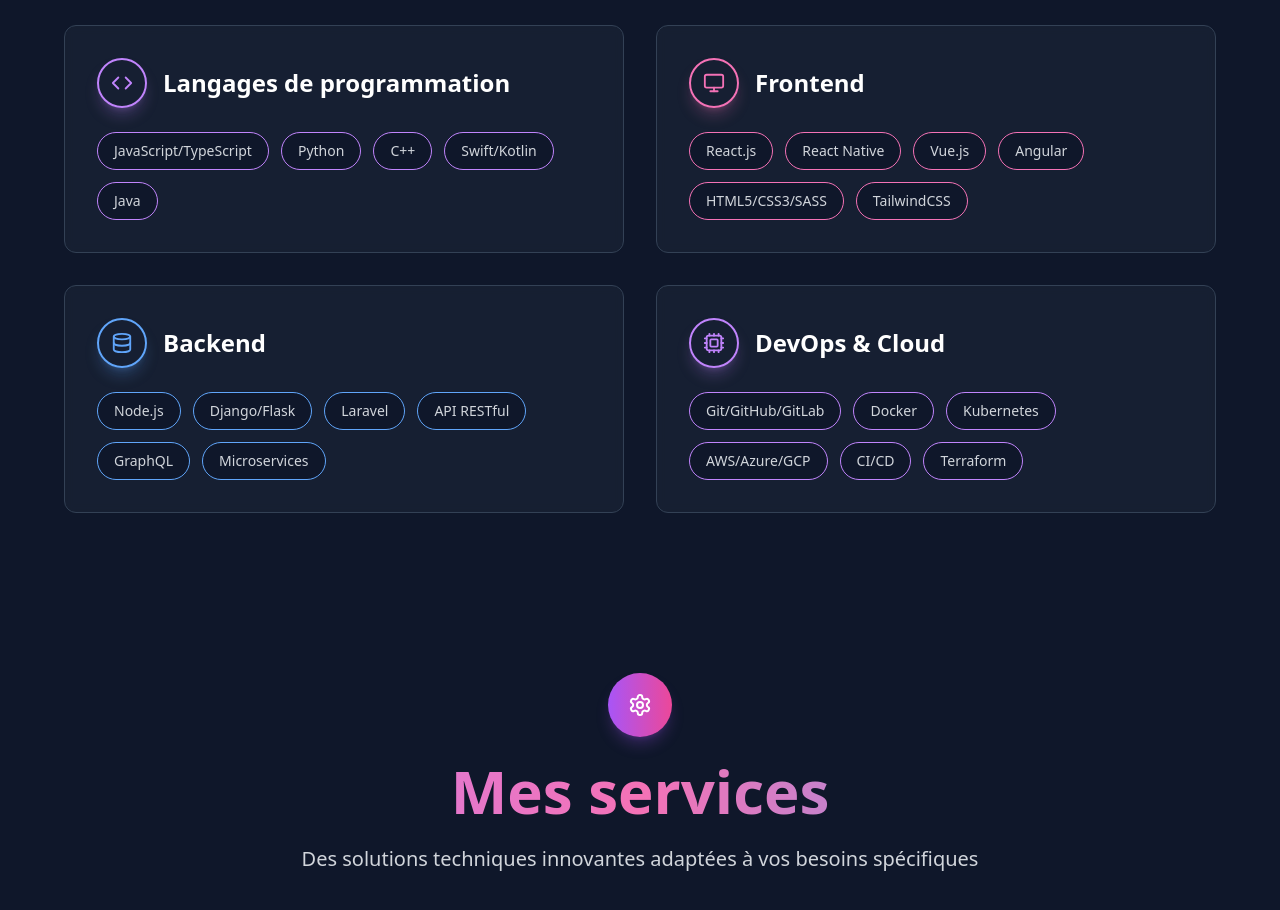
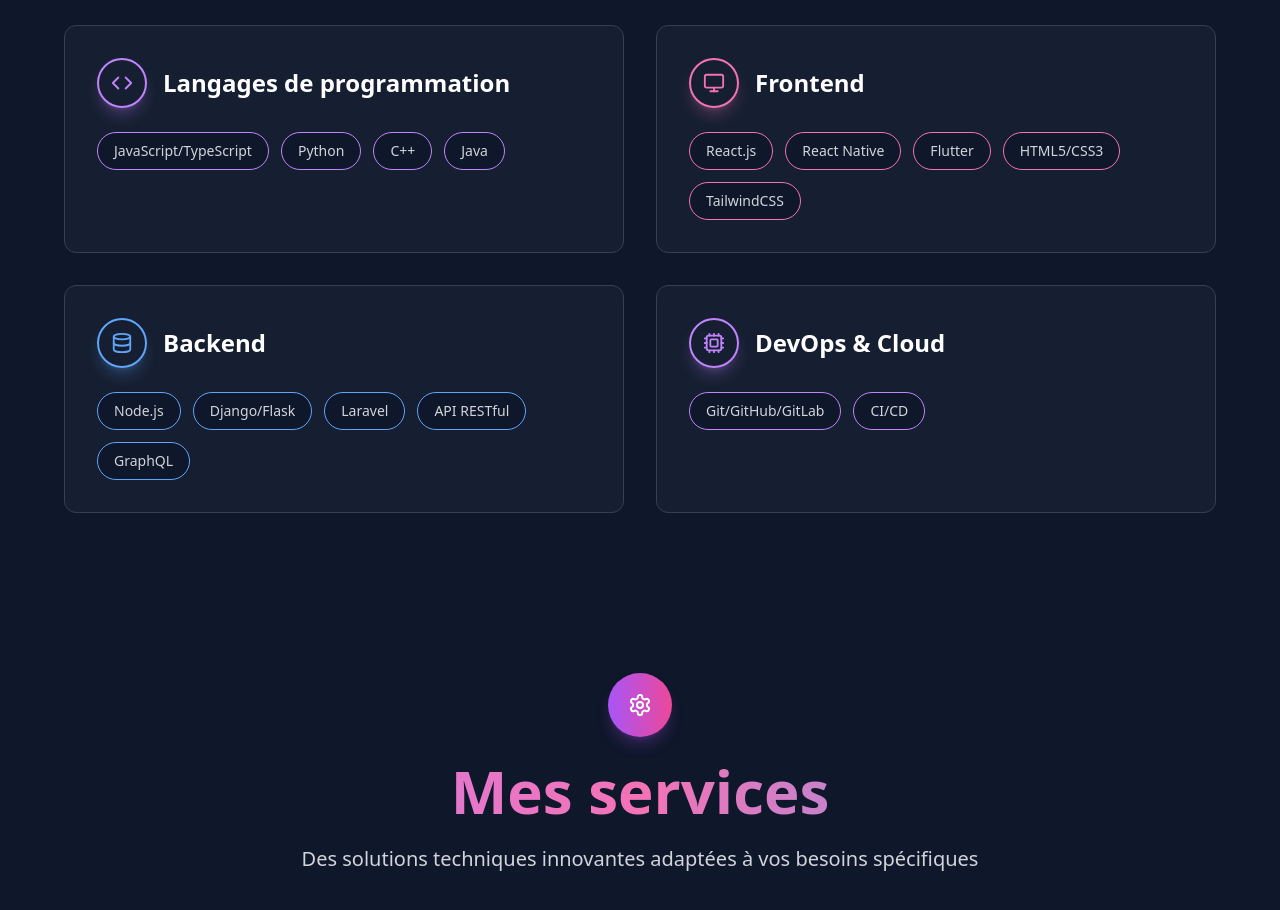
Before and after one commit to 7Emma/Portfolio, a React (Vite) app: page / in a window 1280 px wide. Shown: the part 3000-3910 px from the top of the page. Built offline with nearby package versions, Linux system fonts and the light colour scheme.

Commit message:
Portfolio

```diff
--- a/src/pages/About.jsx
+++ b/src/pages/About.jsx
@@ -38,61 +38,61 @@
 
 const experienceItems = [
   {
-    title: "Développeur Frontend",
+    title: "Développeur Web",
     company: "AsiTech",
-    period: "2023 - Présent",
+    period: "2024 - Présent",
     description:
       "Développement d'interfaces utilisateur réactives avec React et optimisation des performances.",
   },
-  {
-    title: "Développeur Web Junior",
-    company: "WebSolutions",
-    period: "2022 - 2023",
-    description:
-      "Création de sites web responsives et intégration de systèmes de gestion de contenu.",
-  },
-  {
-    title: "Stage en développement",
-    company: "EcoDev",
-    period: "2021 - 2022",
-    description:
-      "Participation à des projets d'équipe et apprentissage des méthodologies agiles.",
-  },
+  //{
+  //  title: "Développeur Web Junior",
+  //  company: "WebSolutions",
+  //  period: "2024 - 2025",
+  //  description:
+  //    "Création de sites web responsives et intégration de systèmes de gestion de contenu.",
+  //},
+  //{
+  //  title: "Stage en développement",
+  //  company: "EcoDev",
+  //  period: "2023 - 2024",
+  //  description:
+  //    "Participation à des projets d'équipe et apprentissage des méthodologies agiles.",
+  //},
 ];
 
 const educationItems = [
   {
     degree: "Licence en Informatique de Gestion",
     institution: "Institut Universitaire de Technologie",
-    year: "2023",
+    year: "En cours",
     description:
       "Formation polyvalente alliant informatique et gestion : programmation, bases de données, analyse des systèmes d’information et outils de comptabilité.",
   },
   {
     degree: "Développement Web Fullstack",
     institution: "OpenClassrooms",
-    year: "2021",
+    year: "2024",
     description:
       "Compétences en développement web moderne (React, Node.js, MongoDB, Django etc.), création d’applications complètes et optimisation des processus métiers.",
   },
   {
     degree: "Baccalauréat Professionnel en Gestion Administrative",
     institution: "Lycée Technique et Professionnel",
-    year: "2020",
+    year: "2023",
     description:
       "Acquisition de solides bases en gestion administrative, comptabilité et organisation des activités professionnelles.",
   },
   {
     degree: "Certificat d’Aptitude Primaire en Gestion",
     institution: "Lycée Technique et Professionnel",
-    year: "2019",
+    year: "2021",
     description:
       "Introduction aux principes de comptabilité, gestion et commerce, ouvrant la voie à mon double parcours en gestion et informatique.",
   },
   {
     degree: "Brevet d’Études du Premier Cycle (BEPC)",
     institution: "Collège d’Enseignement Général",
-    year: "2017",
+    year: "2020",
     description:
       "Diplôme de base validant le premier cycle secondaire, socle de mon parcours en gestion et technologies.",
   },
--- a/src/pages/ExpertiseSection.jsx
+++ b/src/pages/ExpertiseSection.jsx
@@ -5,7 +5,7 @@
     title: "Langages de programmation",
     icon: <Code size={22} />,
     color: "purple",
-    items: ["JavaScript/TypeScript", "Python", "C++", "Swift/Kotlin", "Java"],
+    items: ["JavaScript/TypeScript", "Python", "C++", "Java"],
   },
   frontend: {
     title: "Frontend",
@@ -14,9 +14,8 @@
     items: [
       "React.js",
       "React Native",
-      "Vue.js",
-      "Angular",
-      "HTML5/CSS3/SASS",
+      "Flutter",
+      "HTML5/CSS3",
       "TailwindCSS",
     ],
   },
@@ -30,7 +29,6 @@
       "Laravel",
       "API RESTful",
       "GraphQL",
-      "Microservices",
     ],
   },
   devops: {
@@ -39,11 +37,11 @@
     color: "purple",
     items: [
       "Git/GitHub/GitLab",
-      "Docker",
-      "Kubernetes",
-      "AWS/Azure/GCP",
+      //"Docker",
+      //"Kubernetes",
+      //"AWS/Azure/GCP",
       "CI/CD",
-      "Terraform",
+      //"Terraform",
     ],
   },
 };
```
Also changed, not shown: 1 other file (tests, documents, lock files or other folders).
